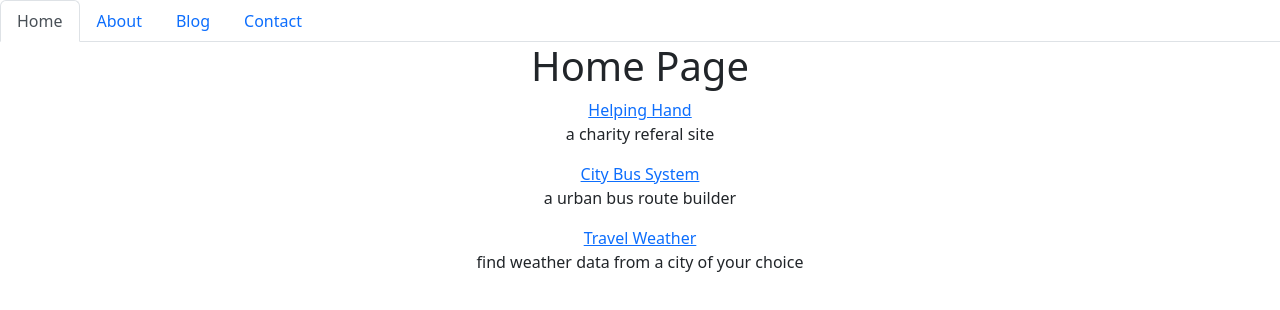
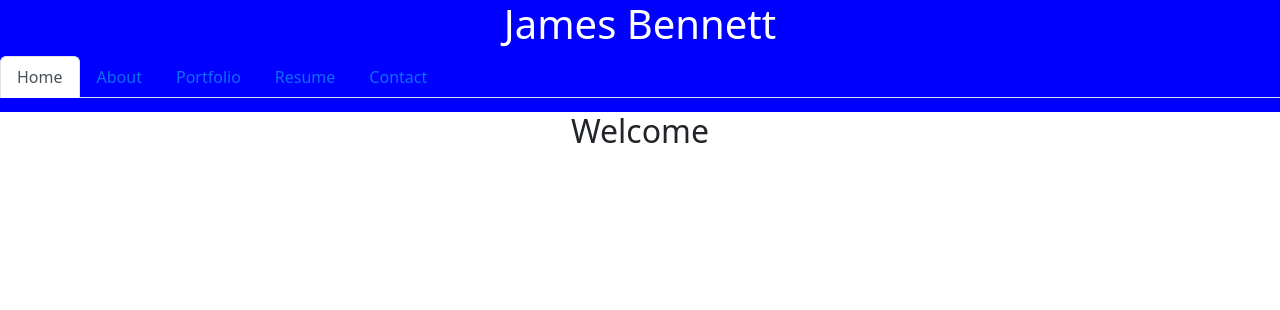
Before and after one commit to OnlyMeHere/james_resume, a React (Create React App) app: page / in a window 1280 px wide. Shown: the top 310 px of the page. Built offline with nearby package versions, Linux system fonts and the light colour scheme.

Commit message:
changes to layout

```diff
--- a/src/componants/NavTabs.js
+++ b/src/componants/NavTabs.js
@@ -31,12 +31,22 @@ function NavTabs({ currentPage, handlePageChange }) {
       </li>
       <li className="nav-item">
         <a
-          href="#blog"
-          onClick={() => handlePageChange('Blog')}
-          // Check to see if the currentPage is `Blog`, and if so we use the active link class from bootstrap. Otherwise, we set it to a normal nav-link
-          className={currentPage === 'Blog' ? 'nav-link active' : 'nav-link'}
+          href="#Portfolio"
+          onClick={() => handlePageChange('Portfolio')}
+          // Check to see if the currentPage is `Poertfolio`, and if so we use the active link class from bootstrap. Otherwise, we set it to a normal nav-link
+          className={currentPage === 'Portfolio' ? 'nav-link active' : 'nav-link'}
         >
-          Blog
+          Portfolio
+        </a>
+      </li>
+      <li className="nav-item">
+        <a
+          href="#Resume"
+          onClick={() => handlePageChange('Resume')}
+          // Check to see if the currentPage is `Resume`, and if so we use the active link class from bootstrap. Otherwise, we set it to a normal nav-link
+          className={currentPage === 'Resume' ? 'nav-link active' : 'nav-link'}
+        >
+          Resume
         </a>
       </li>
       <li className="nav-item">
--- a/src/componants/PortfolioContainer.js
+++ b/src/componants/PortfolioContainer.js
@@ -2,7 +2,8 @@ import React, { useState } from 'react';
 import NavTabs from './NavTabs';
 import Home from './pages/Home';
 import About from './pages/About';
-import Blog from './pages/Blog';
+import Resume from './pages/Resume';
+import Portfolio from './pages/Portfolio';
 import Contact from './pages/Contact';
 
 export default function PortfolioContainer() {
@@ -16,20 +17,29 @@ export default function PortfolioContainer() {
     if (currentPage === 'About') {
       return <About />;
     }
-    if (currentPage === 'Blog') {
-      return <Blog />;
+    if (currentPage === 'Resume') {
+      return <Resume />;
+    }
+    if (currentPage === 'Portfolio') {
+    return <Portfolio />;
     }
     return <Contact />;
-  };
+  }
 
   const handlePageChange = (page) => setCurrentPage(page);
 
   return (
     <div>
-      {/* We are passing the currentPage from state and the function to update it */}
-      <NavTabs currentPage={currentPage} handlePageChange={handlePageChange} />
-      {/* Here we are calling the renderPage method which will return a component  */}
-      {renderPage()}
+      <header>
+        <h1>James Bennett</h1>
+        {/* We are passing the currentPage from state and the function to update it */}
+        <NavTabs currentPage={currentPage} handlePageChange={handlePageChange} />
+        {/* Here we are calling the renderPage method which will return a component  */}
+      </header>
+      <div>
+        {renderPage()}
+      </div>
+
     </div>
   );
-}
+};
--- a/src/componants/pages/About.js
+++ b/src/componants/pages/About.js
@@ -3,7 +3,7 @@ import React from 'react';
 export default function About() {
   return (
     <div className='container text-center'>
-      <h1>About Page</h1>
+      <h2>About Page</h2>
       <p>
       My varied experience gives me a resilient outlook on life. I see the common threads of Hard Work, Perseverance, Patience and Positive Attitude running through every successful business I've worked with. They are the foundation of my mode of operation. I seek those qualities in my coworkers and reflect them back in a positive feedback loop. My goal is to help others achieve greatness and in doing so I derive great satisfaction.
       </p>
--- a/src/componants/pages/Blog.js
+++ /dev/null
@@ -1,23 +0,0 @@
-import React from 'react';
-
-export default function Blog() {
-  return (
-    <div className='container text-center'>
-      <div className='row'>
-        <div className='col align-self-start'>
-          <h1> Blog Post's on Medium </h1>
-        </div>
-      </div>
-      <div className='row'>
-        <div className='col align-self-center'>
-          <a href='https://medium.com/@bennett45.j.m/http-947f62cbe64d'> HTTP </a>
-        </div>
-      </div>
-      <div className='row'>
-        <div className='col align-self-center'>
-          <a href='https://medium.com/@bennett45.j.m/cloud-computing-82b192e96363'> Cloud Computing </a>
-        </div>
-      </div>
-    </div>
-  );
-}
--- a/src/componants/pages/Contact.js
+++ b/src/componants/pages/Contact.js
@@ -5,7 +5,7 @@ export default function Contact() {
     <div className='container text-center'>
       <div className='row'>
         <div className='col align-self-start'>
-          <h1>Contact Page</h1>
+          <h2>Contact Page</h2>
         </div>
       </div>
       <div className='row'>
--- a/src/componants/pages/Home.js
+++ b/src/componants/pages/Home.js
@@ -5,24 +5,8 @@ export default function Home() {
     <div className='containor text-center'>
       <div className='row'>
         <div className='col align-self-center'>
-          <h1>Home Page</h1>
+          <h2> Welcome </h2>
         </div>
-      </div>
-      <div className='row'>
-        <div className='col align-self-start'>
-          <a href='https://pbarkley.github.io/Helping-Hand/'> Helping Hand </a><p> a charity referal site </p>
-        </div>
-      </div>
-      <div className='row'>
-        <div className='col align-self-center'>
-          <a href='https://james-bus-system.herokuapp.com/'> City Bus System </a><p> a urban bus route builder </p>
-        </div>
-      </div>
-      <div className='row'>
-        <div className='col align-self-end'>
-          <a href='https://onlymehere.github.io/weather-travel-app/'> Travel Weather </a><p>find weather data from a city of your choice</p>
-        </div>
-
       </div>
     </div>
   );
--- /dev/null
+++ b/src/componants/pages/Portfolio.js
@@ -0,0 +1,46 @@
+import React from 'react';
+
+export default function Portfolio() {
+  return (
+  <div className='containor text-center'>
+    <div className='row'>
+      <div className='col align-self-center'>
+        <h2>Portfolio</h2>
+      </div>
+    </div>
+    <div className='row'>
+      <div className='col align-self-start'>
+        <a href='https://pbarkley.github.io/Helping-Hand/'> Helping Hand </a><p> a charity referal site </p>
+      </div>
+    </div>
+    <div className='row'>
+      <div className='col align-self-center'>
+        <a href='https://james-bus-system.herokuapp.com/'> City Bus System </a><p> a urban bus route builder </p>
+      </div>
+    </div>
+    <div className='row'>
+      <div className='col align-self-end'>
+        <a href='https://onlymehere.github.io/weather-travel-app/'> Travel Weather </a><p>find weather data from a city of your choice</p>
+      </div>
+    </div>
+
+    <div className='container text-center'>
+      <div className='row'>
+        <div className='col align-self-start'>
+          <h3> Blog Post's </h3>
+        </div>
+      </div>
+      <div className='row'>
+        <div className='col align-self-center'>
+          <a href='https://medium.com/@bennett45.j.m/http-947f62cbe64d'> HTTP </a>
+        </div>
+      </div>
+      <div className='row'>
+        <div className='col align-self-center'>
+          <a href='https://medium.com/@bennett45.j.m/cloud-computing-82b192e96363'> Cloud Computing </a>
+        </div>
+      </div>
+    </div>
+  </div>
+  );
+};
--- /dev/null
+++ b/src/componants/pages/Resume.js
@@ -0,0 +1,15 @@
+import React from 'react';
+import R from '../../assets/R.pdf';
+
+export default function Resume() {
+    return (
+      <div className='container text-center'>
+
+        <h2>Resume Page</h2>
+
+            <a href={R} target='download' > Resume PDF </a>
+
+      </div>
+
+    );
+};
--- a/src/index.css
+++ b/src/index.css
@@ -1,7 +1,12 @@
 header {
   margin: 0;
-  height: 20rem;
+  height: 7rem;
+  text-align: center;
   background: blue;
+}
+
+h1 {
+  color: white;
 }
 
 body {
```
Also changed, not shown: 2 other files (tests, documents, lock files or other folders).
